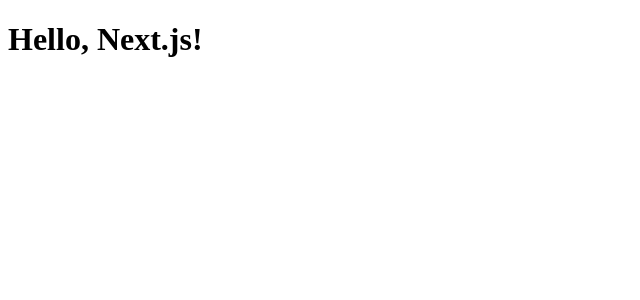
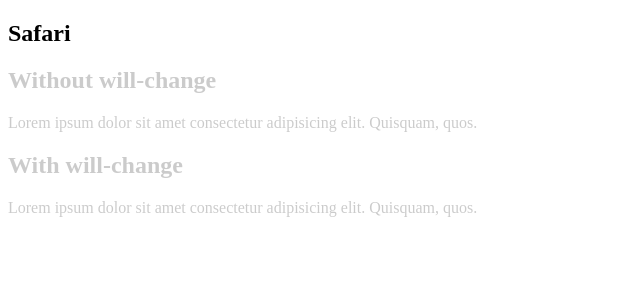
Before and after one commit to zehuac2/web-effects, a Next.js app: page /safari in a window 1280 px wide. Shown: the top 300 px of the page, without its empty margins (0-640 px from the left). Built offline with nearby package versions, Linux system fonts and the light colour scheme.

Commit message:
[feat] Get started on the Safari page.

```diff
--- /dev/null
+++ b/app/safari/page.scss
@@ -0,0 +1,20 @@
+.SafariPage {
+  &__with-will-change {
+    transition: opacity 0.3s;
+    opacity: 0.2;
+    will-change: opacity;
+
+    &:hover {
+      opacity: 1;
+    }
+  }
+
+  &__without-will-change {
+    transition: opacity 0.3s;
+    opacity: 0.2;
+
+    &:hover {
+      opacity: 1;
+    }
+  }
+}
--- a/app/safari/page.tsx
+++ b/app/safari/page.tsx
@@ -1,10 +1,36 @@
+import './page.scss';
+
+function Content() {
+  return (
+    <div>
+      <p>Lorem ipsum dolor sit amet consectetur adipisicing elit. Quisquam, quos.</p>
+    </div>
+  );
+}
+
+Content.displayName = 'Content';
+
 /**
  * Demonstrate common problems with Safari and how to fix them.
  * - TODO: after opacity animation without will-change, Safari drops content.
  * @returns
  */
 function SafariPage() {
-  return <h1>Hello, Next.js!</h1>;
+  return (
+    <section>
+      <h1>Safari</h1>
+      <section className="SafariPage__without-will-change">
+        <h2>Without will-change</h2>
+        <Content />
+      </section>
+      <section className="SafariPage__with-will-change">
+        <h2>With will-change</h2>
+        <Content />
+      </section>
+    </section>
+  );
 }
 
+SafariPage.displayName = 'SafariPage';
+
 export default SafariPage;
--- a/package.json
+++ b/package.json
@@ -13,6 +13,7 @@
     "@types/node": "22.13.9",
     "@types/react": "19.0.10",
     "@types/react-dom": "19.0.4",
+    "sass": "^1.89.2",
     "typescript": "5.8.2"
   }
 }
--- /dev/null
+++ b/pnpm-workspace.yaml
@@ -0,0 +1,2 @@
+ignoredBuiltDependencies:
+  - '@parcel/watcher'
```
Also changed, not shown: 1 other file (tests, documents, lock files or other folders).
